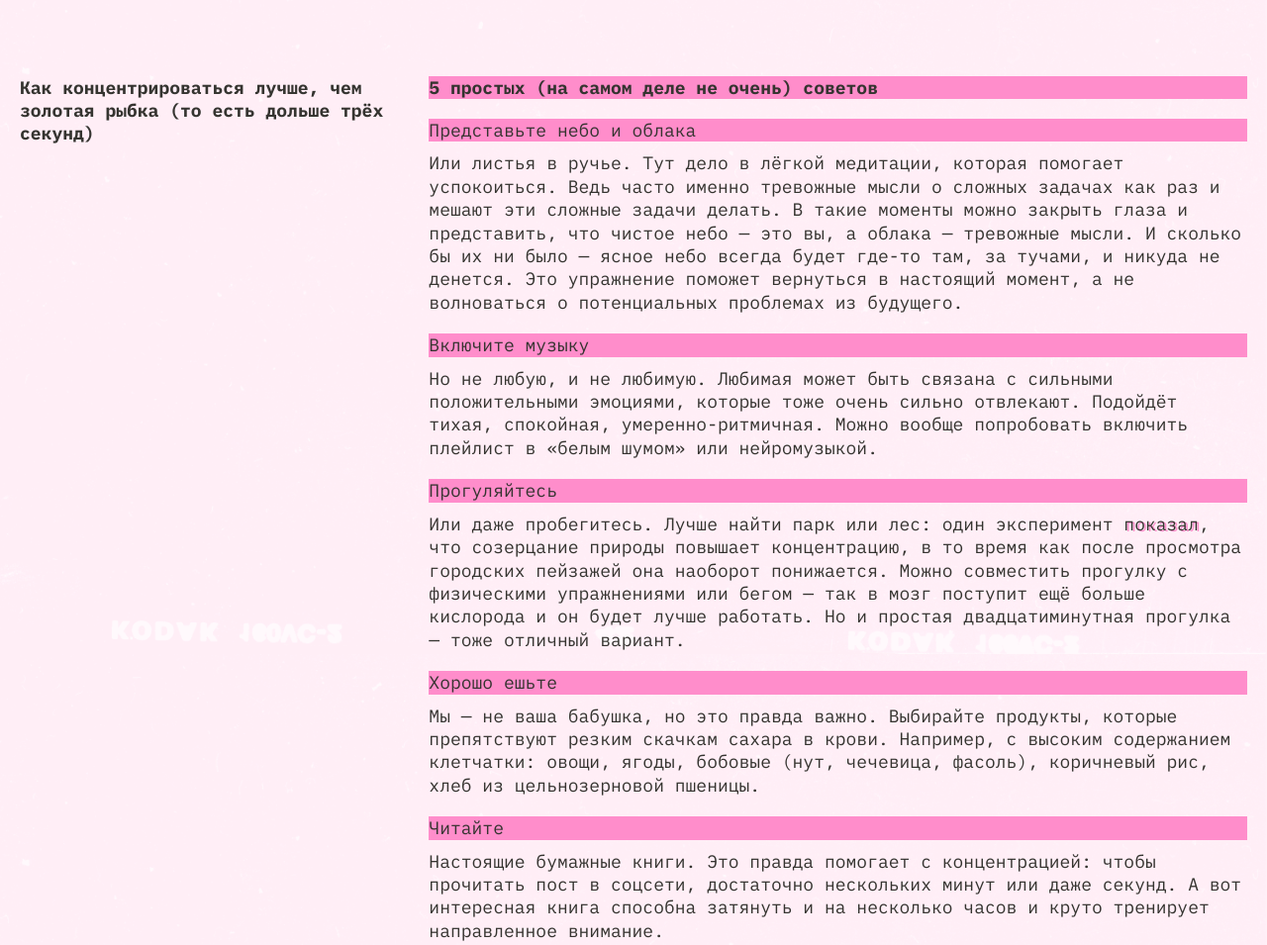
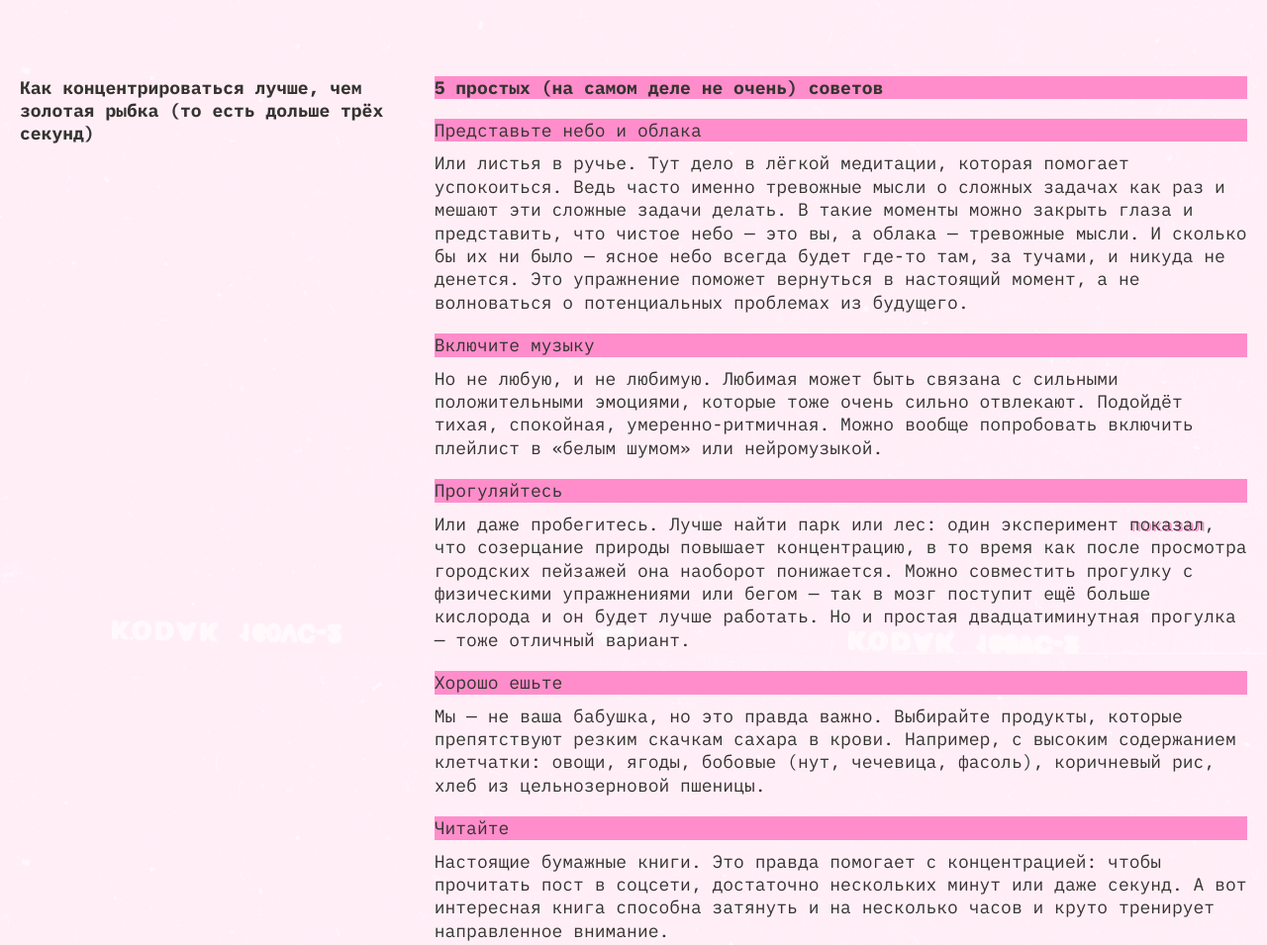
Before and after one commit to AlenaTempel/slozhno-sosredotochitsya, a plain HTML site: page index.html in a window 1280 px wide. Shown: the part 1739-2694 px from the top of the page at 99% size. Drawn offline with Linux system fonts and the light colour scheme.

Commit message:
3d iteration

```diff
--- a/index.html
+++ b/index.html
@@ -139,13 +139,13 @@
       <section class="section content__text section-how">
         <h2 class="section__header title-text">Как концентрироваться лучше, чем золотая рыбка (то есть дольше трёх секунд)</h2>
         <ul class="section__list">
+          <h3 class="section__list-item-header title-text title-decor">
+            5 простых (на самом деле не очень) советов
+          </h3>
           <li class="section__list-item">
-            <div class="section__list-item-header title-text title-decor">
-              5 простых (на самом деле не очень) советов
-            </div>
-            <h3 class="section__list-item-header title-text title-decor">
+            <h4 class="section__list-item-header title-text title-decor">
               Представьте небо и облака
-            </h3>
+            </h4>
             <p class="section__list-item-text">
               Или листья в ручье. Тут дело в лёгкой медитации, которая помогает успокоиться.
               Ведь часто именно тревожные мысли о сложных задачах как раз и мешают эти сложные задачи делать.
@@ -155,9 +155,9 @@
             </p>
           </li>
           <li class="section__list-item">
-            <h3 class="section__list-item-header title-text title-decor">
+            <h4 class="section__list-item-header title-text title-decor">
               Включите музыку
-            </h3>
+            </h4>
             <p class="section__list-item-text">
               Но не любую, и не любимую. Любимая может быть связана с сильными положительными эмоциями,
               которые тоже очень сильно отвлекают. Подойдёт тихая, спокойная, умеренно-ритмичная.
@@ -165,9 +165,9 @@
             </p>
           </li>
           <li class="section__list-item">
-            <h3 class="section__list-item-header title-text title-decor">
+            <h4 class="section__list-item-header title-text title-decor">
               Прогуляйтесь
-            </h3>
+            </h4>
             <p class="section__list-item-text">
               Или даже пробегитесь. Лучше найти парк или лес: один эксперимент
               <a class="section__link" href="https://www.sciencedirect.com/science/article/abs/pii/S0272494415000328" target="_blank">показал</a>,
@@ -178,9 +178,9 @@
             </p>
           </li>
           <li class="section__list-item">
-            <h3 class="section__list-item-header title-text title-decor">
+            <h4 class="section__list-item-header title-text title-decor">
               Хорошо ешьте
-            </h3>
+            </h4>
             <p class="section__list-item-text">
               Мы — не ваша бабушка, но это правда важно. Выбирайте продукты,
               которые препятствуют резким скачкам сахара в крови.
@@ -189,9 +189,9 @@
             </p>
           </li>
           <li class="section__list-item">
-            <h3 class="section__list-item-header title-text title-decor">
+            <h4 class="section__list-item-header title-text title-decor">
               Читайте
-            </h3>
+            </h4>
             <p class="section__list-item-text">
               Настоящие бумажные книги. Это правда помогает с концентрацией:
               чтобы прочитать пост в соцсети, достаточно нескольких минут или даже секунд.
--- a/styles/media.css
+++ b/styles/media.css
@@ -37,7 +37,7 @@
 
   .section-why,
   .section-how {
-    grid-template-columns: 30.73vw auto;
+    grid-template-columns:  1fr 2fr;
     gap: 20px;
   }
 
@@ -49,7 +49,6 @@
 
   .pictures .section__list {
     grid-template-columns: repeat(3, 1fr);
-    grid-template-rows: 25vw 30vw 41.4vw;
     grid-template-areas:
     "sunset sunset ice-cream"
     "cassette books ice-cream"
@@ -142,6 +141,11 @@
 
   /* Main */
 
+  .section-why,
+  .section-how {
+    grid-template-columns:  1fr 2.06fr;
+  }
+
   .section-what .section__list {
     grid-template-columns: repeat(auto-fit, minmax(300px, 1fr));
   }
@@ -149,7 +153,6 @@
   /* Pictures */
 
   .pictures .section__list {
-    grid-template-rows: 25.4vw 30.7vw 428px;
     gap: 22px;
   }
 }
--- a/styles/style.css
+++ b/styles/style.css
@@ -22,6 +22,7 @@
   align-content: space-between;
   padding: 10px;
   height: 100vh;
+  min-block-size: 668px;
 }
 
 :is(.header, .footer)::before,
@@ -180,17 +181,25 @@
   line-height: 130%;
 }
 
-.section-how h3.section__list-item-header {
+.section__list-item-text:not(:last-child) {
+  margin-block-end: 20px;
+}
+
+.section-how h4.section__list-item-header {
   font-weight: 400;
 }
 
+.section-how h3.section__list-item-header {
+  margin-block-end: 0;
+}
+
 .section-how .section__list-item-header:not(h3) {
-  margin-block-end: 20px;
+  margin-block-end: 10px;
 }
 
 .section__link {
+  text-shadow: 2px 1px var(--accent-color);
   text-decoration: none;
-  text-shadow: 2px 1px var(--accent-color);
 }
 
 .section__link:focus,
@@ -200,7 +209,7 @@
 
 .section__link:hover {
   outline: none;
-  text-decoration: underline;
+  border-bottom: 2px solid var(--text-color);
 }
 
 /* Pictures */
@@ -227,6 +236,7 @@
   align-content: space-between;
   padding: 10px;
   height: 100vh;
+  min-block-size: 668px;
 }
 
 .footer__heading {
```
